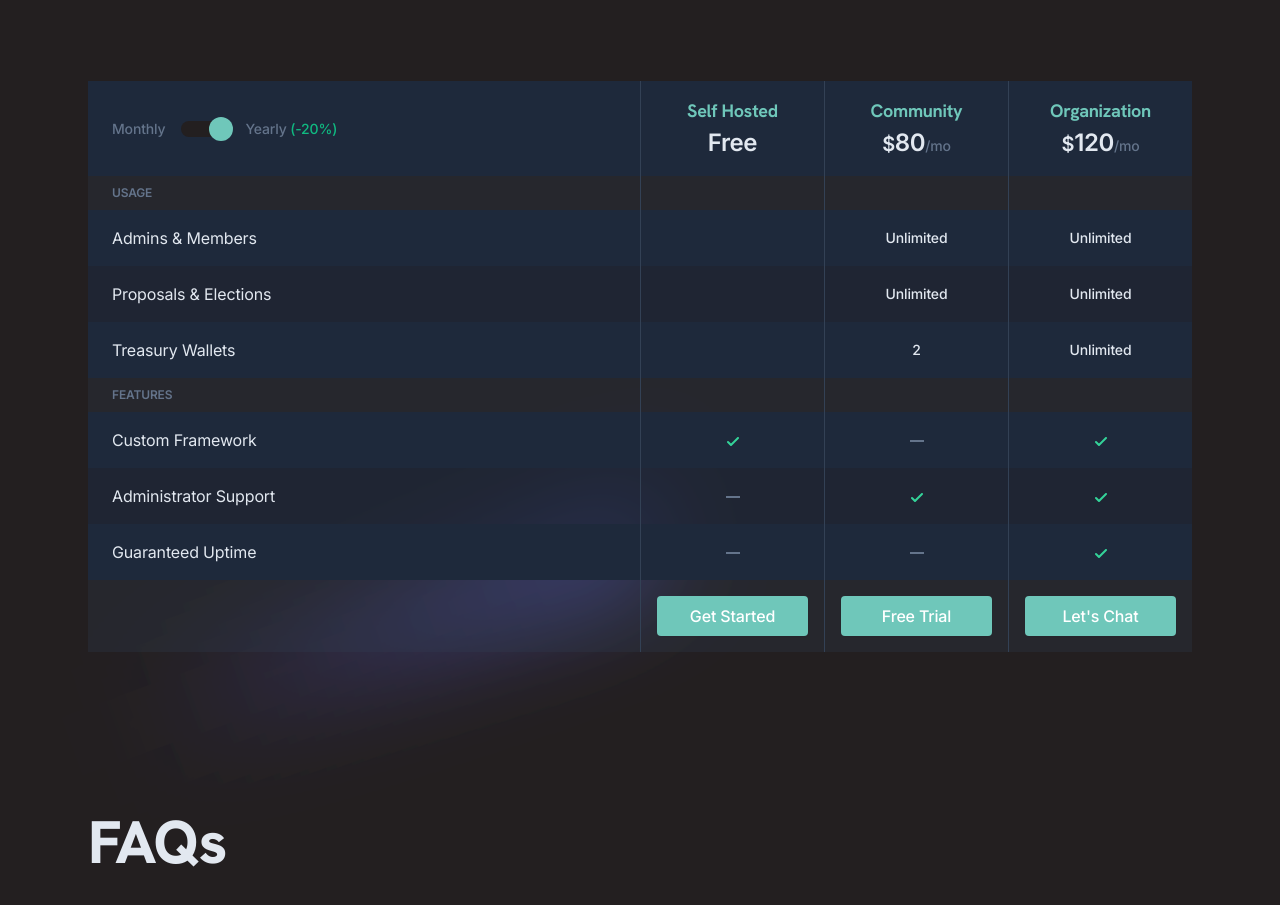
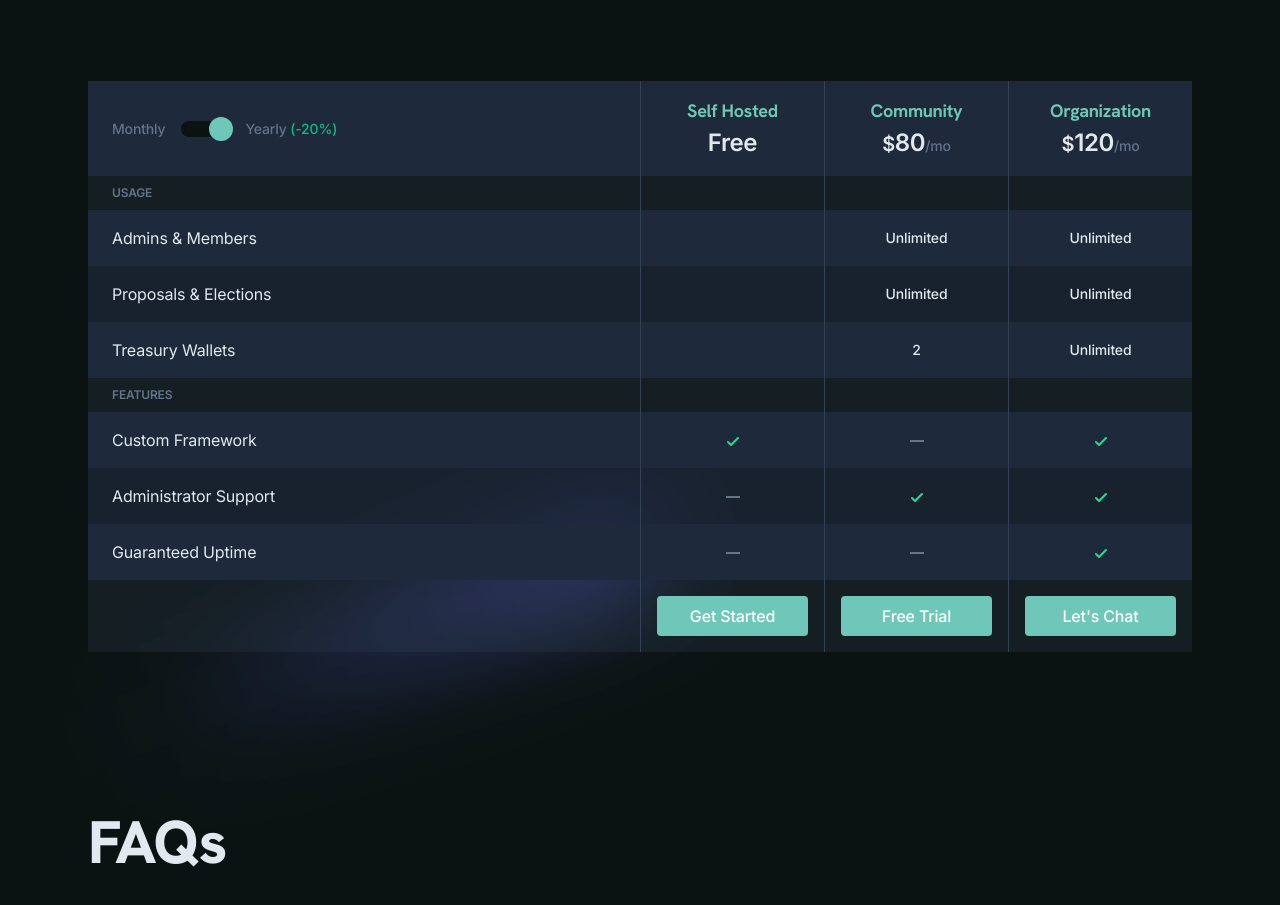
Before and after one commit to argonmining/katgov-landing, a Next.js app: page / in a window 1280 px wide. Shown: the part 2861-3766 px from the top of the page. Built offline with nearby package versions, Linux system fonts and the light colour scheme.

Commit message:
background fix

```diff
--- a/app/css/additional-styles/theme.css
+++ b/app/css/additional-styles/theme.css
@@ -191,5 +191,5 @@
 }
 .bg-slate-900 {
     --tw-bg-opacity: 1;
-    background-color: rgb(35 31 32 / var(--tw-bg-opacity, 1)) !important;
+    background-color: rgb(11 19 18 / var(--tw-bg-opacity, 1)) !important;
 }
```
